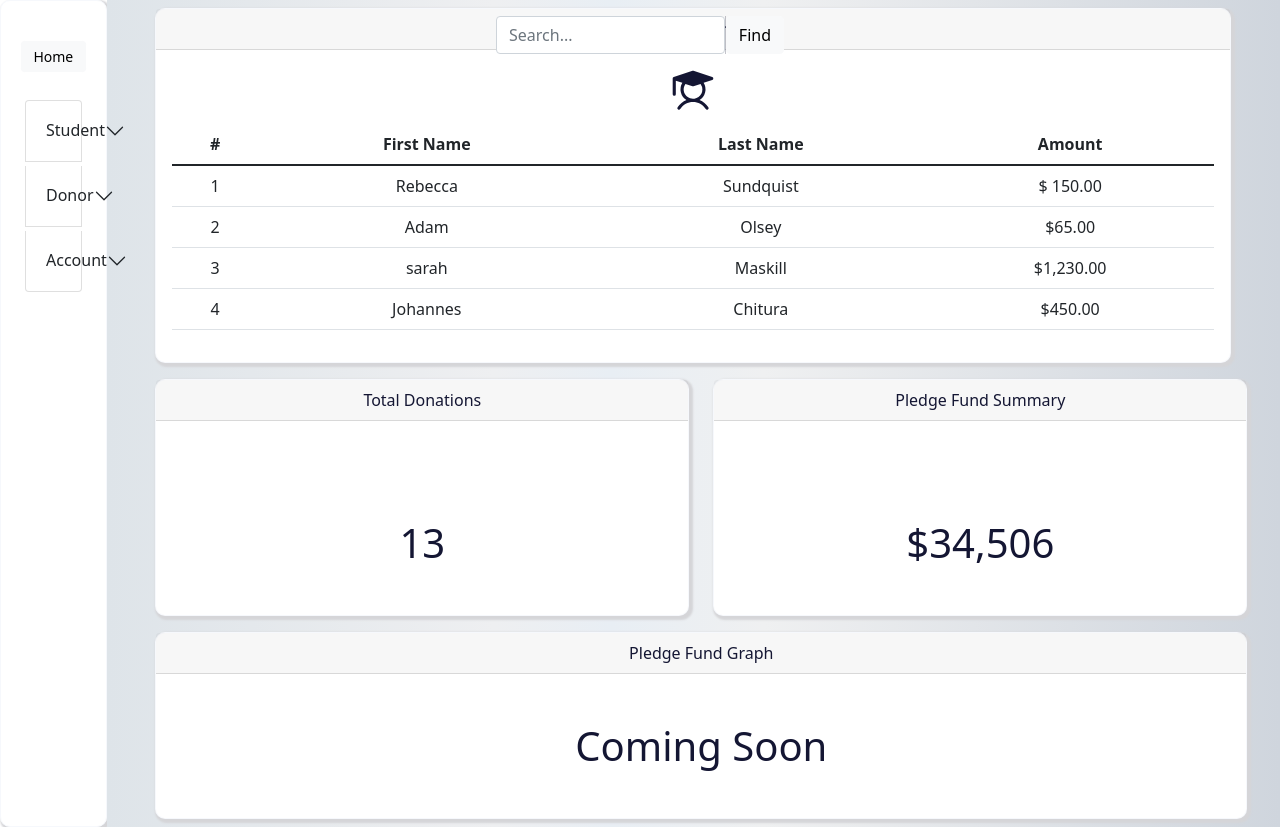
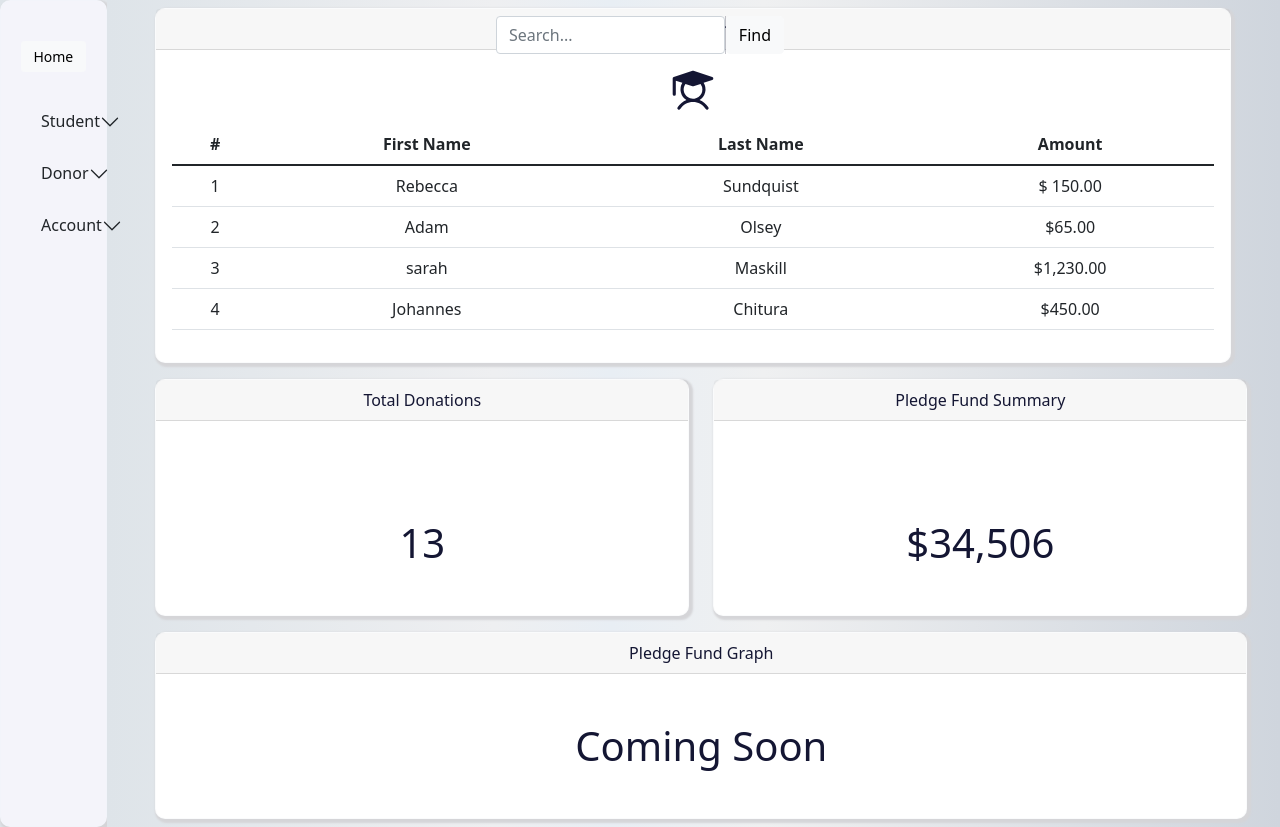
Before and after one commit to veggiepilot/gca-donor-dashboard-react-app, a React (Create React App) app in the folder client/: page /Donor in a window 1280 px wide. Built offline with nearby package versions, Linux system fonts and the light colour scheme; some icons are missing.

Commit message:
removed background in nav bar, cleaner ui

```diff
--- a/client/src/App.css
+++ b/client/src/App.css
@@ -1,3 +1,8 @@
+html,Body, #root {
+    background: linear-gradient(90deg, rgba(174,177,184,0.6951155462184874) 0%, rgba(222,228,233,1) 0%, rgba(238,239,241,1) 33%, rgba(232,238,244,1) 43%, rgba(239,240,241,1) 56%, rgba(207,213,221,1) 100%);
+}
+
+
 .main {
     display:flex;
     flex-direction: column;
@@ -13,6 +18,7 @@
 
 
 .sidenav {
+    background-color: rgb(244, 244, 250);
     border-style: solid;
     border-width: 1px;
     border-color:  rgba(242, 245, 251, 0.695);
@@ -20,10 +26,27 @@
     box-shadow: 2px 2px 2px 2px rgb(213, 213, 216);
 }
 
+.accordion {
+    background-color: transparent;
+    border-style: none;
+}
+.accordion-button {
+    background-color: transparent;
+    transform: none;
+}
+.accordion-item,
+.accordion-header {
+    background-color: transparent;
+    transform: none;
+    border-style: none;
+}
+
+
+
 .card {
     border-style: solid;
     border-width: 1px;
-    border-color:  rgba(242, 245, 251, 0.695);
+    border-color:  rgba(248, 249, 251, 0.695);
     border-radius: 10px;
     box-shadow: 2px 2px 2px 2px rgb(213, 213, 216);
 
@@ -60,9 +83,19 @@
 }
 
 .signin {
-    box-sizing: content-box;
+    border-style: solid;
+    border-width: 1px;
+    background-color: rgb(244, 244, 250);
+    border-color:  rgba(242, 245, 251, 0.695);
+    border-radius: 10px;
+    box-shadow: 2px 2px 2px 2px rgb(213, 213, 216);
 }
 
 .signup {
-    box-sizing: content-box;
+    border-style: solid;
+    border-width: 1px;
+    background-color: rgb(244, 244, 250);
+    border-color:  rgba(242, 245, 251, 0.695);
+    border-radius: 10px;
+    box-shadow: 2px 2px 2px 2px rgb(213, 213, 216);
 }
--- a/client/src/components/sideBar.js
+++ b/client/src/components/sideBar.js
@@ -13,7 +13,7 @@ const SideBar = () => {
               </Button>
             </Link>
             <Accordion>
-              <Accordion.Item eventKey="0" className="py-1 m-1">
+              <Accordion.Item eventKey="0">
                 <Accordion.Header>Student</Accordion.Header>
                 <Accordion.Body>
                   <Link
@@ -32,7 +32,7 @@ const SideBar = () => {
                   </Link>
                 </Accordion.Body>
               </Accordion.Item>
-              <Accordion.Item eventKey="1" className="py-1 m-1">
+              <Accordion.Item eventKey="1">
                 <Accordion.Header>Donor</Accordion.Header>
                 <Accordion.Body>
                   <Link to="/donor" className="text-decoration-none text-dark">
@@ -48,7 +48,7 @@ const SideBar = () => {
                   </Link>
                 </Accordion.Body>
               </Accordion.Item>
-              <Accordion.Item eventKey="2" className="py-1 m-1">
+              <Accordion.Item eventKey="2">
                 <Accordion.Header>Account</Accordion.Header>
                 <Accordion.Body>
                   <Link
--- a/client/src/views/signIn.js
+++ b/client/src/views/signIn.js
@@ -1,6 +1,6 @@
 /* eslint-disable no-unused-vars */
 import React, { useState } from "react";
-import { Container } from "react-bootstrap";
+import { Container ,Row} from "react-bootstrap";
 import { Link } from "react-router-dom";
 import { useMutation } from "@apollo/client";
 import { LOGIN_USER } from "../utils/mutations";
@@ -41,10 +41,10 @@ const SignIn = () => {
   };
   return (
     <Container
-      className="signin d-flex flex-column w-25 justify-content-center align-content-center min-vh-100 text-dark col-xl-12"
+      className="d-flex flex-column w-50 justify-content-center align-content-center min-vh-100"
       fluid={true}
     >
-      <div>
+      <div className="signin d-flex flex-column justify-content-center align-content-center p-4">
         <div>
           <h1 className="text-center m-3">Sign In</h1>
         </div>
@@ -54,7 +54,8 @@ const SignIn = () => {
           </p>
         ) : (
           <form onSubmit={handleFormSubmit}>
-            <div className="form-group d-flex flex-column justify-center align-center">
+            <Row className="d-flex flex-row justify-content-center align-content-center">
+            <div className="form-group d-flex flex-column justify-content-center align-content-center w-25">
               <label className="form-label text-muted m-2">Email Address</label>
               <input
                 placeholder="example@example.com"
@@ -65,7 +66,7 @@ const SignIn = () => {
                 onChange={handleChange}
               ></input>
             </div>
-            <div className="form-group  d-flex flex-column justify-center align-center">
+            <div className="form-group d-flex flex-column justify-content-center align-content-center w-25">
               <label className="form-label text-muted m-2">Password</label>
               <input
                 placeholder="Enter Your Password"
@@ -89,6 +90,7 @@ const SignIn = () => {
                 Don't have an account yet?<Link to="/signup">Sign Up</Link>.
               </small>
             </p>
+            </Row>
           </form>
         )}
 
--- a/client/src/views/signUp.js
+++ b/client/src/views/signUp.js
@@ -43,10 +43,10 @@ const SignUp = () => {
 
   return (
     <Container
-      className=" signup  d-flex flex-column w-25 justify-content-center align-content-center min-vh-100 text-dark col-xl-12"
+      className=" d-flex flex-column w-50 justify-content-center align-content-center min-vh-100"
       fluid
     >
-      <div>
+      <div className=" signup d-flex flex-column justify-content-center align-content-center p-4">
         <div>
           <h1 className="text-center m-3">Sign Up</h1>
         </div>
```
